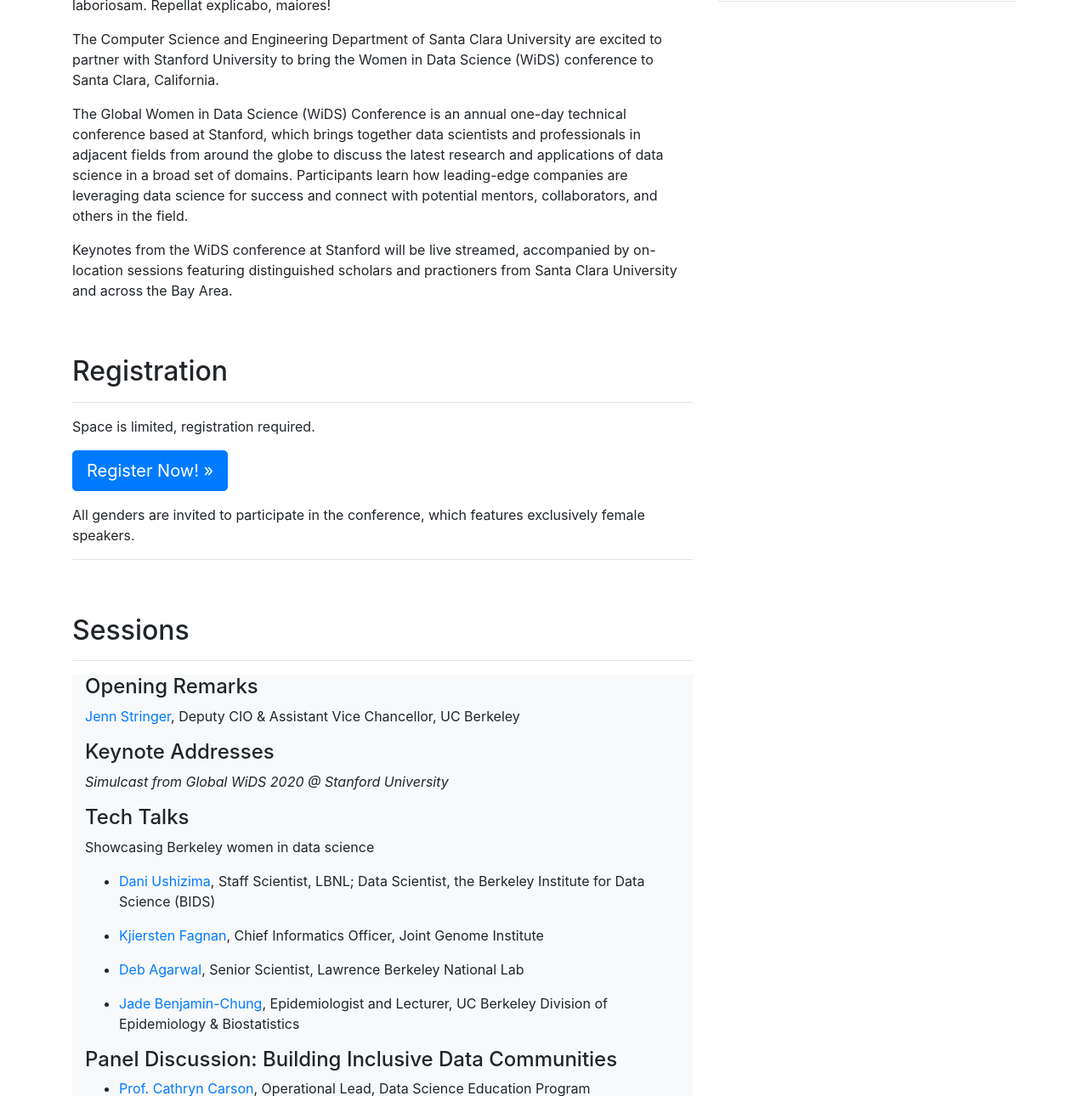
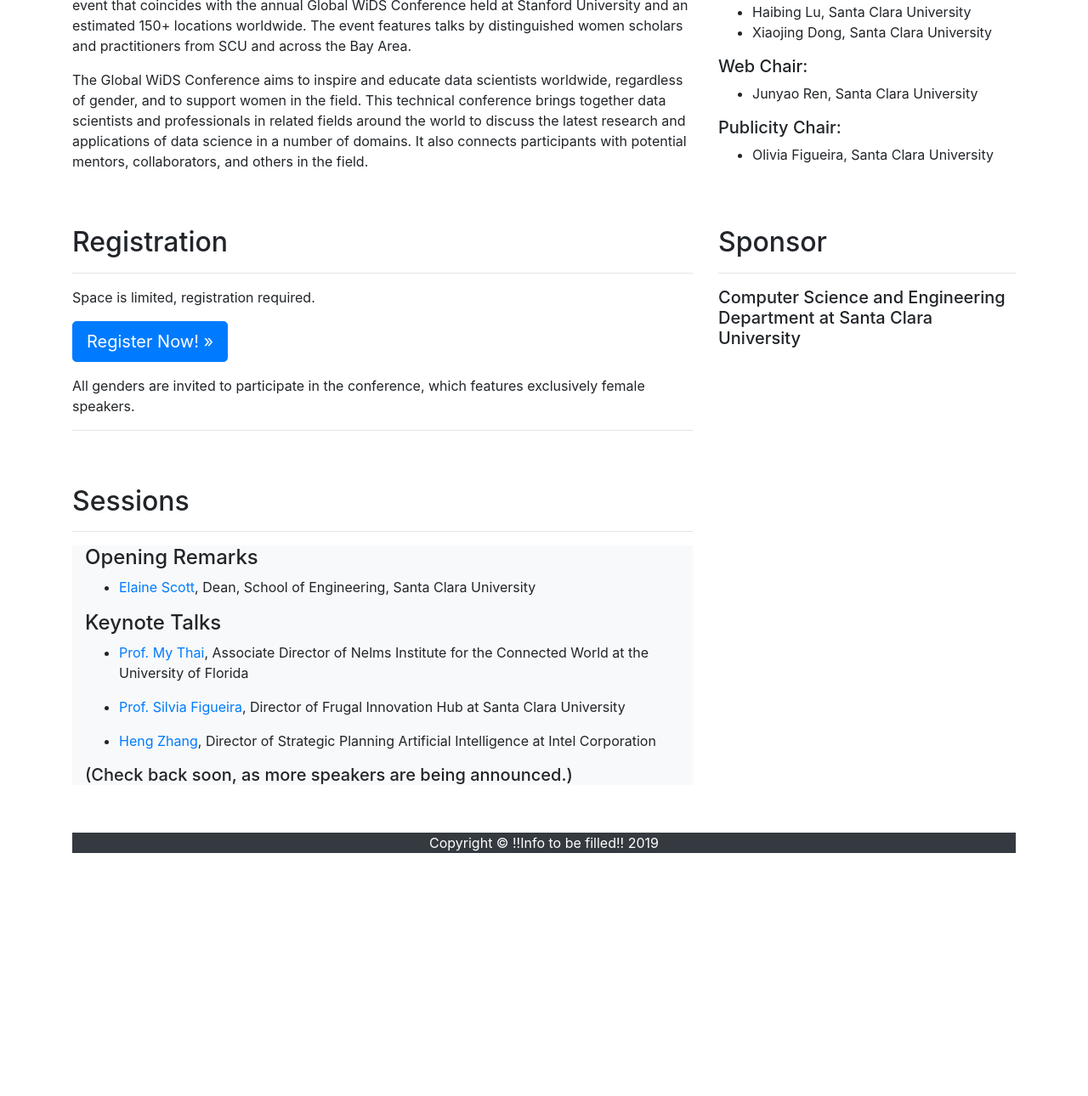
Before and after one commit to joshua-ne/WiDS, a website with bundled scripts: page index.html in a window 1280 px wide. Shown: the part 725-2015 px from the top of the page at 85% size. After the commit the page ends 1729 px from the top, so only its background shows below. Built offline with nearby package versions, Linux system fonts and the light colour scheme; files whose address does not match are found by name.

Commit message:
fill content

```diff
--- a/index.html
+++ b/index.html
@@ -63,9 +63,11 @@
     <div class="container text-center text-white">
       <h1>Welcome to WOMEN in DATA SCIENCE</h1>
       <br>
-      <h4>Monday, March 2, 2020</h4>
+      <h4>Sunday, May 3, 2020</h4>
       <h4>8:45 am to 4:30 pm</h4>
-      <h4>Guadalupe Hall, Santa Clara University</h4>
+      <hr>
+      <h4>Williman Room, Benson Center</h4>
+      <h4>Santa Clara University</h4>
     </div>
   </header>
 
@@ -77,19 +79,34 @@
       <div class="col-md-8 mb-5" id="About">
         <h2>WiDS@Santa Clara University</h2>
         <hr>
-        <p>Lorem ipsum dolor sit amet, consectetur adipisicing elit. A deserunt neque tempore recusandae animi soluta quasi? Asperiores rem dolore eaque vel, porro, soluta unde debitis aliquam laboriosam. Repellat explicabo, maiores!</p>
-        <p>The Computer Science and Engineering Department of Santa Clara University are excited to partner with Stanford University to bring the Women in Data Science (WiDS) conference to Santa Clara, California.</p>
-        <p>The Global Women in Data Science (WiDS) Conference is an annual one-day technical conference based at Stanford, which brings together data scientists and professionals in adjacent fields from around the globe to discuss the latest research and applications of data science in a broad set of domains. Participants learn how leading-edge companies are leveraging data science for success and connect with potential mentors, collaborators, and others in the field.</p>
-        <p>Keynotes from the WiDS conference at Stanford will be live streamed, accompanied by on-location sessions featuring distinguished scholars and practioners from Santa Clara University and across the Bay Area.</p>
+        <p>We are excited to partner with Stanford University to bring the Women in Data Science (WiDS) conference to Santa Clara, California for the first time. WiDS Santa Clara is an independent event that coincides with the annual Global WiDS Conference held at Stanford University and an estimated 150+ locations worldwide. The event features talks by distinguished women scholars and practitioners from SCU and across the Bay Area.</p>
+        <p>The Global WiDS Conference aims to inspire and educate data scientists worldwide, regardless of gender, and to support women in the field. This technical conference brings together data scientists and professionals in related fields around the world to discuss the latest research and applications of data science in a number of domains. It also connects participants with potential mentors, collaborators, and others in the field.</p>
       </div>
 
       <div class="col-md-4 mb-5" id="Organizers">
         <h2>Organizers</h2>
         <hr>
+        <h5>General and Co-Chairs:</h5>
+        <ul>
+          <li>Xiang Li, Santa Clara University</li>
+          <li>Haibing Lu, Santa Clara University</li>
+          <li>Xiaojing Dong, Santa Clara University</li>
+        </ul>
+
+        <h5>Web Chair:</h5>
+        <ul>
+          <li>Junyao Ren, Santa Clara University</li>
+        </ul>
+
+        <h5>Publicity Chair:</h5>
+        <ul>
+          <li>Olivia Figueira, Santa Clara University</li>
+        </ul>
 
 
-        <h2>More Information</h2>
-        <hr>
+        <!--<h2>Sponsor</h2>-->
+        <!--<hr>-->
+
       </div>
 
 
@@ -103,6 +120,14 @@
         <hr>
       </div>
 
+      <div class="col-md-4 mb-5" id="Sponsor">
+        <h2>Sponsor</h2>
+        <hr>
+        <h5>Computer Science and Engineering Department at Santa Clara University</h5>
+
+
+      </div>
+
 
       <div class="col-md-8 mb-5" id="Sessions">
         <h2>Sessions</h2>
@@ -113,38 +138,30 @@
 
           <h4>Opening Remarks</h4>
 
-          <p><a href="https://www.linkedin.com/in/jennrstringer/" target="_blank">Jenn Stringer</a>, Deputy CIO &amp; Assistant Vice Chancellor, UC&nbsp;Berkeley</p>
+          <ul><li>
+          <p><a href="https://www.scu.edu/engineering/stories/meet-our-new-dean-dr-elaine-scott.html" target="_blank">Elaine Scott</a>, Dean, School of Engineering, Santa Clara University</p>
+          </li></ul>
+          <!--<h4>Keynote Talks</h4>-->
 
-          <h4>Keynote Addresses</h4>
+          <!--<p><em>Simulcast from Global WiDS 2020 @ Stanford University</em></p>-->
 
-          <p><em>Simulcast from Global WiDS 2020 @ Stanford University</em></p>
+          <h4>Keynote Talks</h4>
 
-          <h4>Tech Talks</h4>
+          <ul>
+            <li>
+            <p><a href="https://www.cise.ufl.edu/~mythai/" target="_blank">Prof. My Thai</a>, Associate Director of Nelms Institute for the Connected World at the University of Florida</p>
+            </li>
 
-          <p>Showcasing Berkeley women in data science</p>
+            <li>
+              <p><a href="http://www.cse.scu.edu/~sfigueira/" target="_blank">Prof. Silvia Figueira</a>, Director of Frugal Innovation Hub at Santa Clara University</p>
+            </li>
 
-          <ul><li>
-            <p><a href="https://crd.lbl.gov/departments/data-science-and-technology/data-analytics-and-visualization/staff/daniela-ushizima/" target="_blank">Dani Ushizima</a>, Staff Scientist, LBNL; Data Scientist, the Berkeley Institute for Data Science (BIDS)</p>
-          </li>
             <li>
-              <p><a href="https://jgi.doe.gov/about-us/organization/strategic-management/kjiersten-fagnan/" target="_blank">Kjiersten Fagnan</a>, Chief Informatics Officer, Joint Genome Institute</p>
+              <p><a href="https://www.linkedin.com/in/hengzhang/" target="_blank">Heng Zhang</a>, Director of Strategic Planning Artificial Intelligence at Intel Corporation</p>
             </li>
-            <li>
-              <p><a href="https://dst.lbl.gov/~deba/" target="_blank">Deb Agarwal</a>, Senior Scientist, Lawrence Berkeley National Lab</p>
-            </li>
-            <li>
-              <p><a href="https://www.ocf.berkeley.edu/~jadebc/">Jade Benjamin-Chung</a>, Epidemiologist and Lecturer, UC&nbsp;Berkeley Division of Epidemiology &amp; Biostatistics</p>
-            </li>
-          </ul><h4>Panel Discussion: Building Inclusive Data Communities</h4>
+          </ul>
 
-          <ul><li><a href="https://history.berkeley.edu/cathryn-carson" target="_blank">Prof. Cathryn Carson</a>, Operational Lead, Data Science Education Program</li>
-            <li><a href="https://www.nersc.gov/about/nersc-staff/data-analytics-services/annette-greiner/" target="_blank">Annette M. Greiner</a>, Web Application Developer, Lawrence Berkeley National Lab</li>
-            <li>Additional panelist(s) TBA</li>
-          </ul><h4>Closing Berkeley Keynote</h4>
-
-          <p><a href="https://www.linkedin.com/in/jennifer-chayes-6328145/" target="_blank">Dr. Jennifer Chayes</a>, Associate Provost of the Division of Data Science and Information and Dean of the School of Information</p>
-
-          <h4>Reception and Networking</h4>
+          <h5>(Check back soon, as more speakers are being announced.)</h5>
 
           <!-- to be changed -->
         </div>
```
